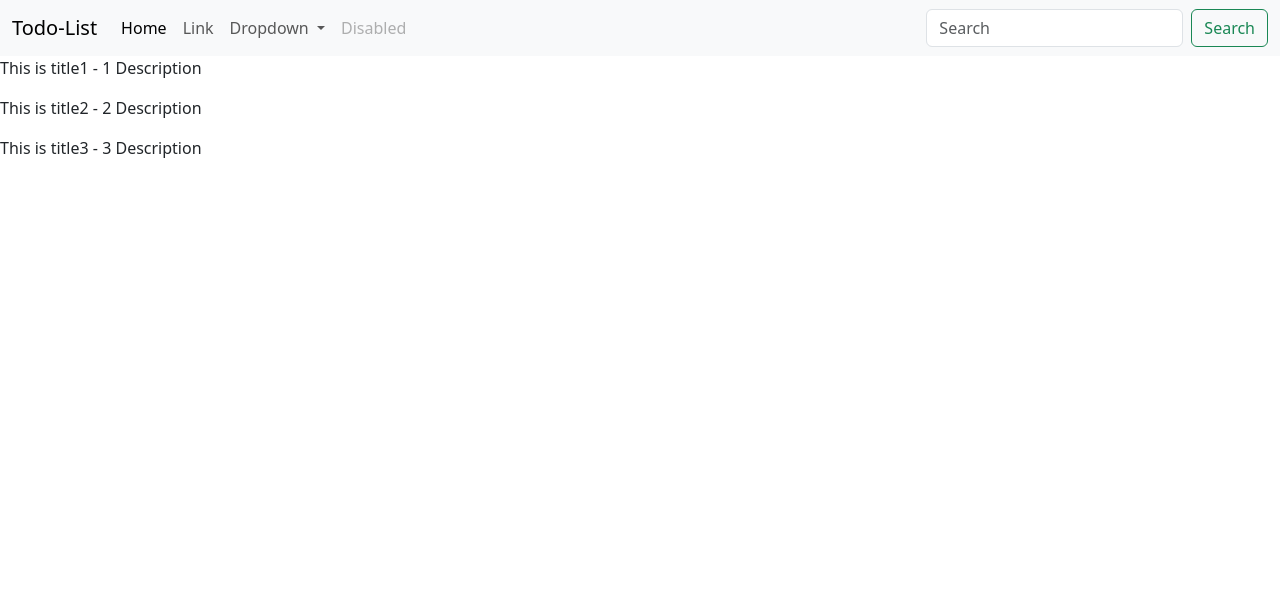
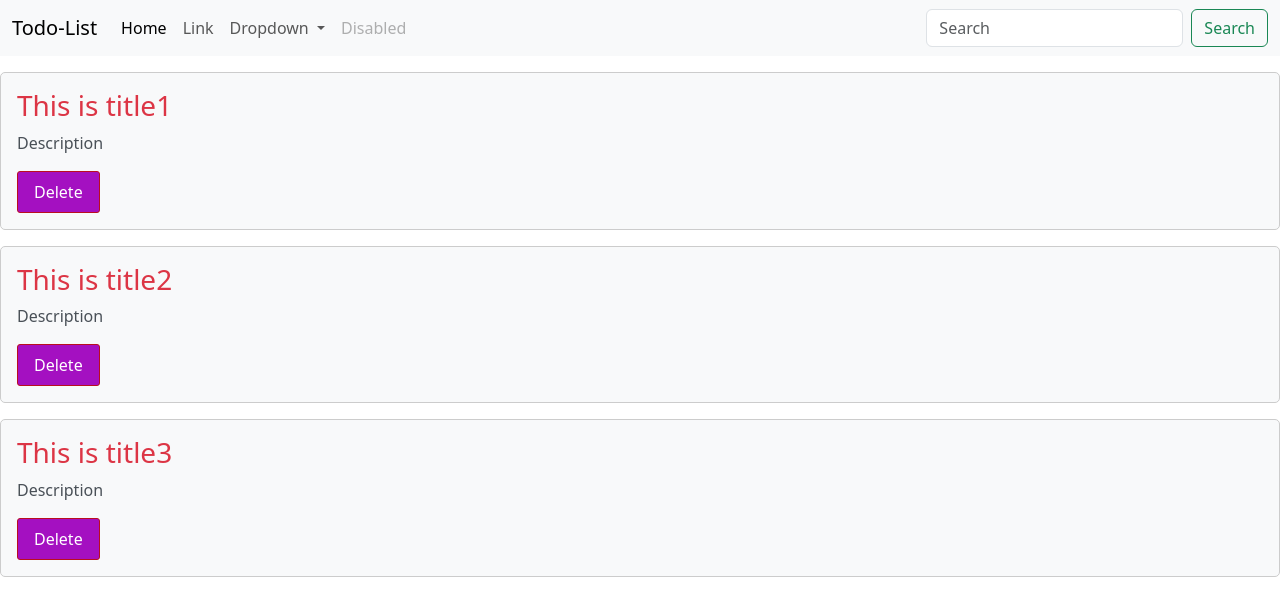
Before and after one commit to Kaushal185/TodoApp-Angular, an Angular app: page / in a window 1280 px wide. Shown: the top 616 px of the page. Built offline with nearby package versions, Linux system fonts and the light colour scheme.

Commit message:
created onClick method also added css for todo-item component

```diff
--- a/src/app/MyComponents/todo-item/todo-item.component.css
+++ b/src/app/MyComponents/todo-item/todo-item.component.css
@@ -0,0 +1,46 @@
+/* This assumes you're using Bootstrap for the btn and btn-danger classes. If not, adjust accordingly. */
+
+.my-3 {
+    margin-bottom: 1rem; /* Adjust margin as needed */
+    padding: 1rem;
+    border: 1px solid #ccc; /* Add a border for visual separation */
+    border-radius: 5px; /* Add rounded corners if desired */
+    background-color: #f8f9fa; /* Light background color, adjust as needed */
+  }
+
+  h3 {
+    color: #dc3545; /* Text color for the title, using Bootstrap's danger color */
+  }
+
+  p {
+    color: #495057; /* Text color for the description */
+  }
+
+  .btn-danger {
+    background-color: #a410c1; /* Background color for the delete button */
+    color: #fff; /* Text color for the delete button */
+    border: 1px solid #ba0e1f; /* Border color for the delete button */
+    border-radius: 3px; /* Add rounded corners if desired */
+    cursor: pointer; /* Show pointer cursor on hover */
+    padding: 0.5rem 1rem; /* Adjust padding as needed */
+  }
+
+  .btn-danger:hover {
+    display: inline-block;
+    outline: 0;
+    cursor: pointer;
+    text-align: center;
+    border: 0;
+    padding: 7px 16px;
+    min-height: 36px;
+    min-width: 36px;
+    color: #ffffff;
+    background: #008060;
+    border-radius: 4px;
+    font-weight: 500;
+    font-size: 14px;
+    box-shadow: rgba(0, 0, 0, 0.05) 0px 1px 0px 0px, rgba(0, 0, 0, 0.2) 0px -1px 0px 0px inset;
+    :hover {
+        background: #006e52;
+    }
+  }
--- a/src/app/MyComponents/todo-item/todo-item.component.html
+++ b/src/app/MyComponents/todo-item/todo-item.component.html
@@ -1 +1,5 @@
-<p>{{todo.title}} - {{todo.sno}} {{todo.desc}}</p>
+<div class = "my-3">
+    <h3>{{todo.title}}</h3>
+    <p>{{todo.desc}}</p>
+    <button class="btn btn-danger" (click)="onClick()">Delete</button>
+</div>
--- a/src/app/MyComponents/todo-item/todo-item.component.ts
+++ b/src/app/MyComponents/todo-item/todo-item.component.ts
@@ -12,5 +12,8 @@ export class TodoItemComponent implements OnInit {
   ngOnInit(): void{
 
   }
+  onClick(){
+    console.log("onClick is triggered");
+  }
 
 }
```
